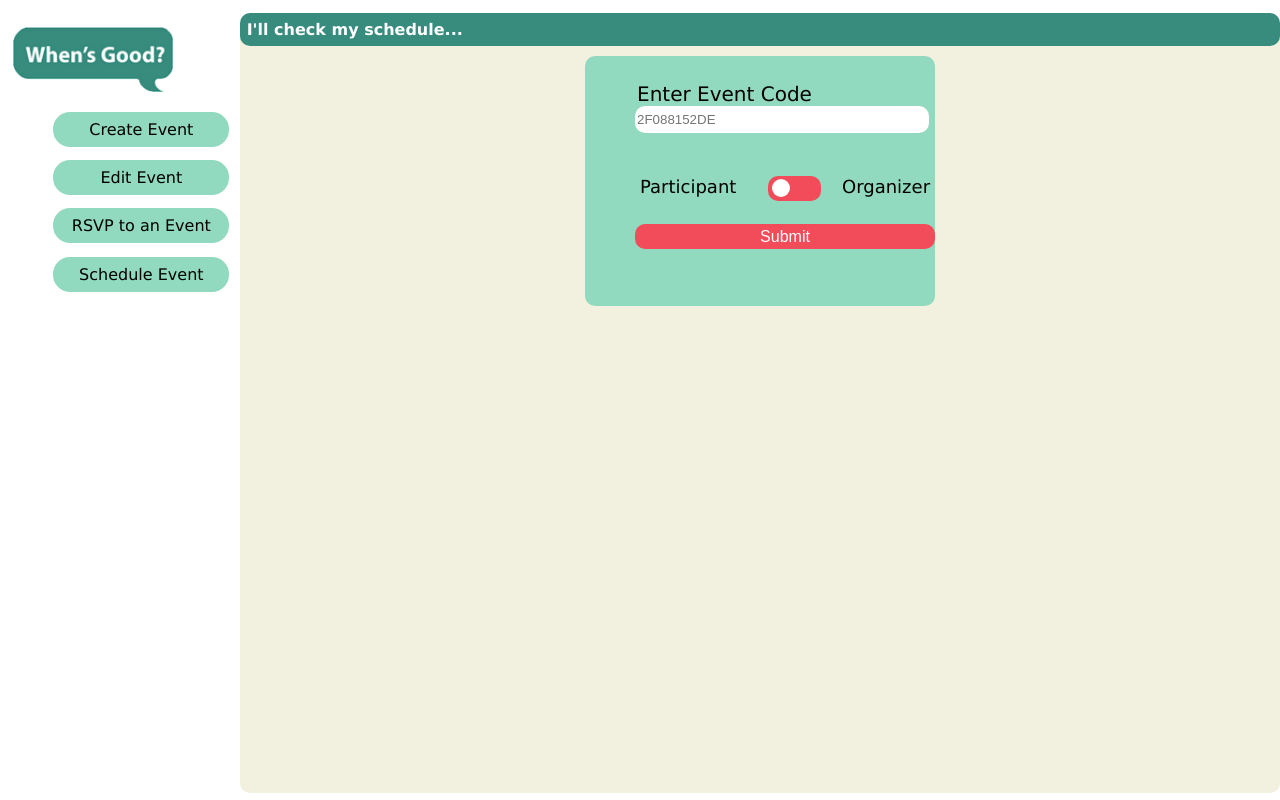
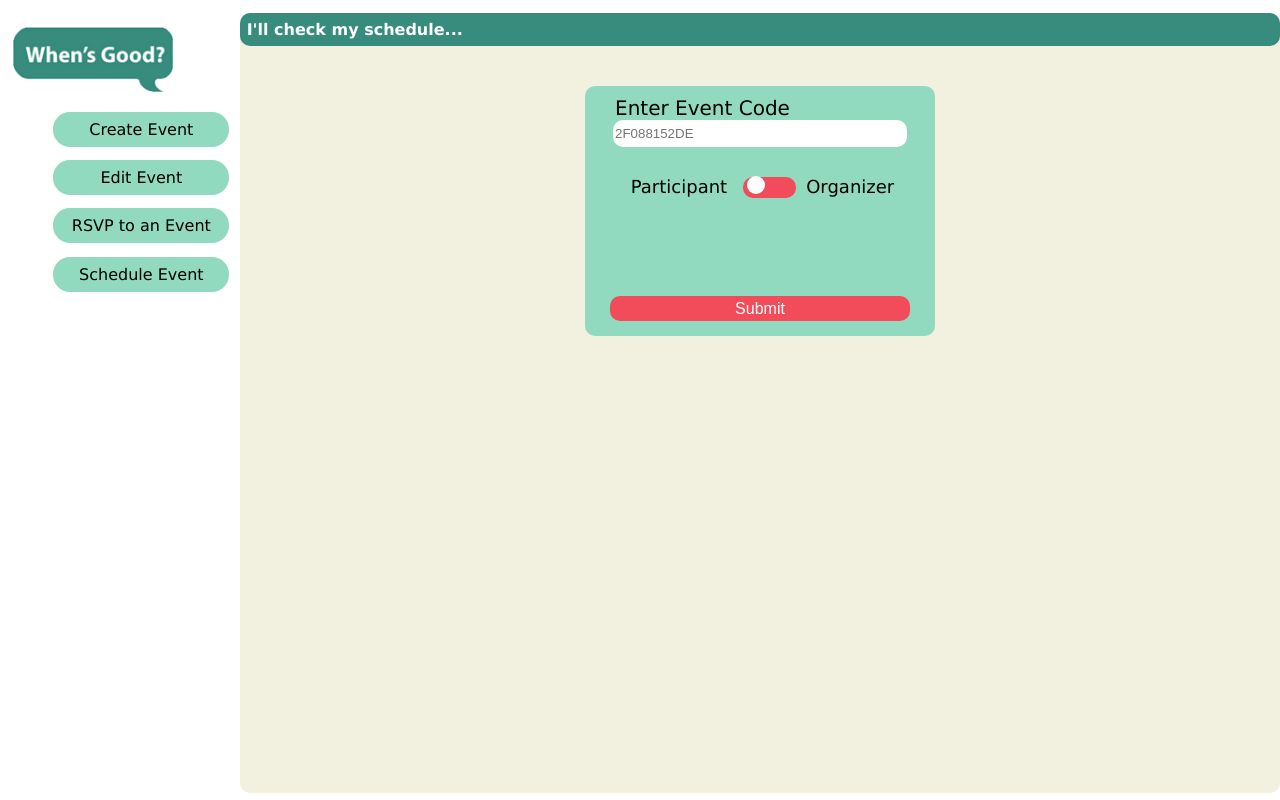
Before and after one commit to mySmurph/WhensGood, a PHP site: page /rsvpView.html in a window 1280 px wide. Run offline with PHP 8.4, Linux system fonts and the light colour scheme.

Commit message:
rsvpView page done

```diff
--- a/rsvpView.html
+++ b/rsvpView.html
@@ -27,14 +27,12 @@
 		I'll check my schedule...
 	</h1>
           <div class="center"> <!--centers across larger container-->
-            <div class="inner_layout">
-             <div class="userInputContainer"> <!---->
-                <ul>
-					<li>
+            <div class="center inner_layout">  <!--actual container centers within container-->
+                <div>
                     <label class="textCode">Enter Event Code</label><br>
                     <input type="text" class="input_code" placeholder="2F088152DE"></input>
-					</li>
-                    <li>
+                </div>
+
                 <!-- these next 4 lines of code was borrowed from https://www.w3schools.com/howto/howto_css_switch.asp-->
                 <div class="switch_container">
                     <label class="textParticipant">Participant</label>
@@ -44,14 +42,13 @@
                     </label>
                     <label class="textOrganizer">Organizer</label>
                 </div>
-                    </li>
-					<li>
+
+                <div class="password_container">
                     <label id="password_text" class="textEvent">Enter Event Password</label><br>
                     <input id="password_input" type="text" class="input" placeholder="password"></input>
-					</li>
-					<li>
+                </div>
+                <div>
                     <button class="submit">Submit</button></br>
-					</li>
                 </div>
             </div>
           </div>
--- a/stylesheet.css
+++ b/stylesheet.css
@@ -283,52 +283,20 @@ div.userbuttons{
 }
 
 .userInputContainer{
-    display: grid;
+    /* display: grid;
     grid-template-rows: 1fr;
-    justify-items: center;
-    /* position:absolute;
-    top: 13%;
-    left: 37.5%; */
-    background-color: #91D9BF;
+    justify-items: center; */
+    /* position: relative;
+    top:10px; */
+    /* background-color: #91D9BF;
     border-radius: 10px;
     height:230px;
     width:330px;
-    padding:10px;
-}
-.center{
-    display: grid;
-    grid-template-rows: 1fr;
-    justify-items: center;
+    padding:10px;  */
 }
 
-.textParticipant{
-    font-size: 18px;
-    margin-right: 6px;
-    position: absolute;
-    top: 22%;
-    left: 50%;
-    font-size: 18px;
-}
 
-.textOrganizer{
-    font-size: 18px;
-    margin-left: 10px;
-    position: absolute;
-    top: 22%;
-    left: 65%;
-}
 
-.submit{
-
-    height: 25px;
-    width: 300px;
-    border-radius: 10px;
-    background-color:#F24B59;
-    color: white;
-    font-size: 16px;
-    text-align: center;
-    border: none;
-}
 
 .input{
     height: 25px;
@@ -343,30 +311,85 @@ div.userbuttons{
         border-radius: 10px;
         border: none;
 }
+
+
+
+/* START rsvp css */
+.center{
+    display: grid;
+    grid-template-rows: 1fr;
+    justify-items: center;
+}
+
+.textParticipant{
+    font-size: 18px;
+    margin-right: 6px;
+    position: relative;
+    top: 30%;
+    left: -5px;
+    font-size: 18px;
+}
+
+.textOrganizer{
+    font-size: 18px;
+    position: relative;
+    top: 30%;
+    left: 10px;
+}
+.submit{
+    position: relative;
+    top: -5px;
+    height: 25px;
+    width: 300px;
+    border-radius: 10px;
+    background-color:#F24B59;
+    color: white;
+    font-size: 16px;
+    text-align: center;
+    border: none;
+}
+
+.inner_layout{
+
+    background-color: #91D9BF;
+    border-radius: 10px;
+    height:230px;
+    width:330px;
+    padding:10px;
+    margin-top: 30px;
+}
+.inner_layout > div{
+    justify-items: center;
+}
+.switch_container{
+    position: relative;
+    top: -60px;
+}
+.password_container{
+    position: relative;
+    top: -30px;
+}
+
 /* the following css code was borrowed from
 https://www.w3schools.com/howto/howto_css_switch.asp  I had to adjust the code for this
 particular project*/
 /* The switch - the box around the slider */
-.inner_layout{
-    display: grid;
-    grid-template-columns: 1fr;
-    justify-items: center;
-}
+
 
 .switch {
-    position: absolute;
-    width: 53px;
-    height: 25px;
-    top: 22%;
-    left: 60%;
+    position: relative;
+    width: 45px;
+    height: 30px;
+    top: 8px;
+    left: 0px;
     text-align: center;
   }
 
   /* Hide default HTML checkbox */
   .switch input {
     opacity: 0;
-    width: 0;
-    height: 0;
+    width: 40px;
+    height: 0px;
     border-radius: 15px;
   }
 
@@ -418,7 +441,10 @@ particular project*/
     border-radius: 50%;
   }
 
- /* end of borrowed code */
+ /* END of borrowed code */
+
+/* END rsvpView css */
+
 
   .textEvent{
     font-size: 20px;
```
Lines whose indentation alone changed are shown as unchanged.
